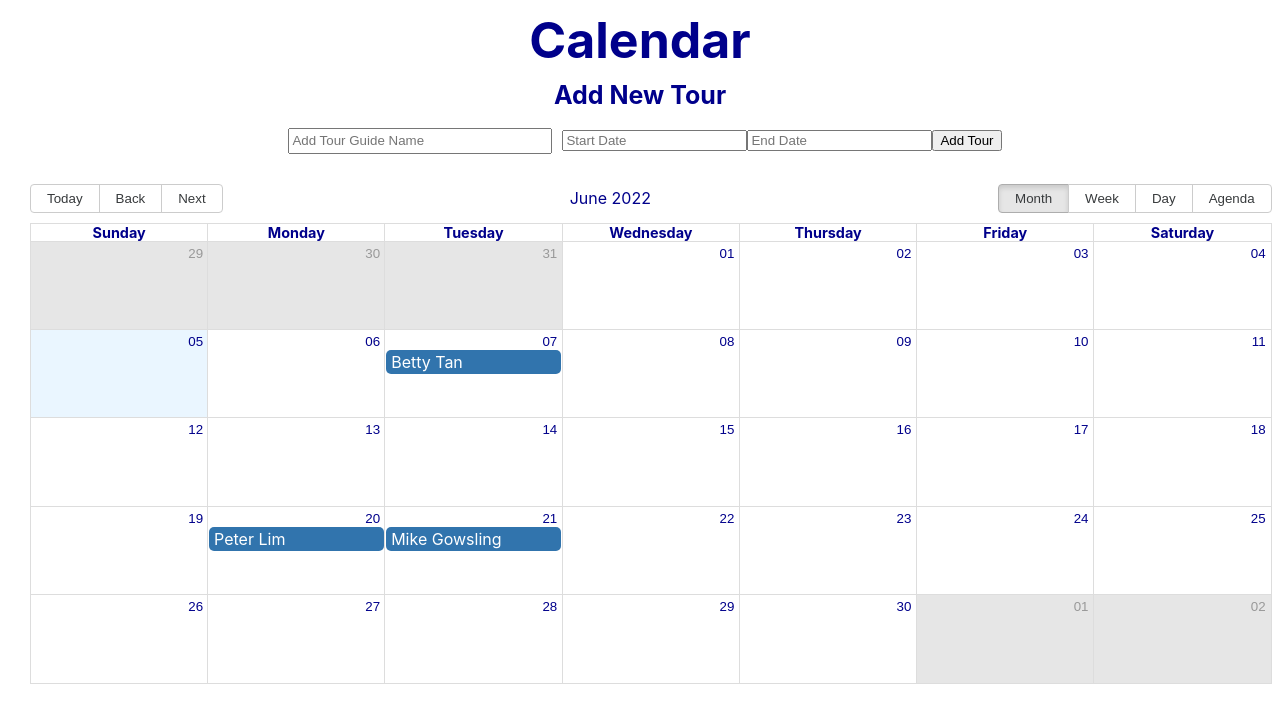
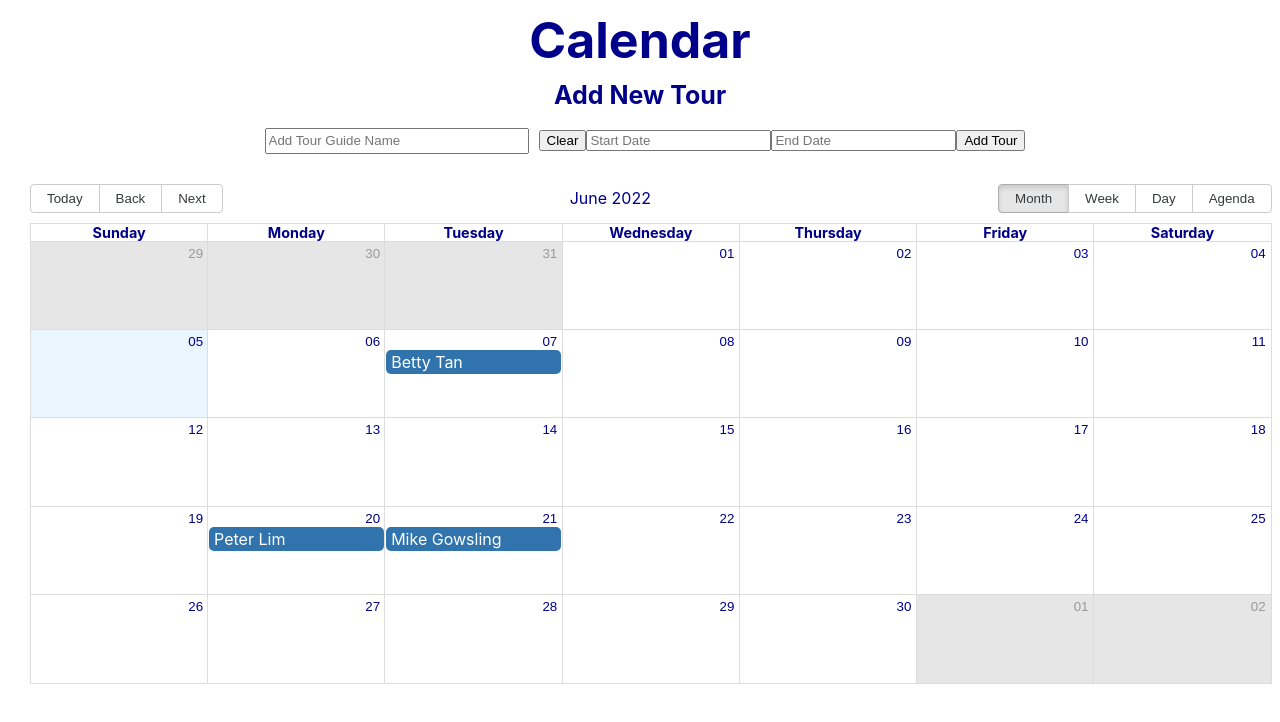
Before and after one commit to BonVoyageHacks-22/TourGather, a React (Create React App) app in the folder calendar-app/: page / in a window 1280 px wide. Shown: the top 722 px of the page. Built offline with nearby package versions, Linux system fonts and the light colour scheme.

Commit message:
add clear field button for tour name

```diff
--- a/calendar-app/src/App.js
+++ b/calendar-app/src/App.js
@@ -56,6 +56,7 @@ function App() {
             <h2 style={{ fontSize: "25px", marginTop: "10px", marginBottom: "10px", color: "darkblue" }}>Add New Tour</h2>
             <div>
                 <input type="text" placeholder="Add Tour Guide Name" style={{ height: "20px", width: "20%", marginRight: "10px", marginLeft: "10px" }} value={newEvent.title} onChange={(e) => setNewEvent({ ...newEvent, title: e.target.value })}></input>
+                <button onClick={(e) => setNewEvent({ ...newEvent, title: "" })}>Clear</button>
                 <DatePicker
                   placeholderText="Start Date"
                   showTimeSelect
```
